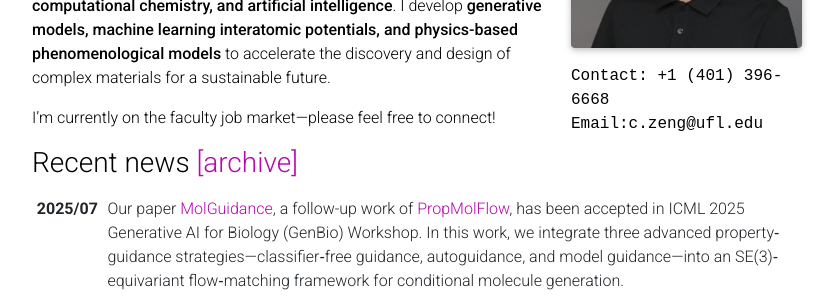
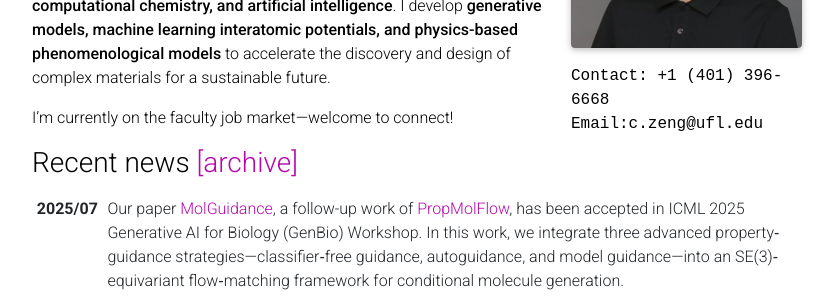
Before and after one commit to cengc13/website, a Jekyll site: the page built from _pages/about.md, in a window 1280 px wide and 1256 px high. Shown: the part 367-667 px from the top of the window, without its empty margins (223-1059 px from the left). Built offline with Jekyll 4.4.1, drawn with Linux system fonts in a browser that asks for light colours; comment, search, counter and statistics services are not loaded; a style sheet for code colours, icons or effects is not loaded.

Commit message:
bio update

```diff
--- a/_pages/about.md
+++ b/_pages/about.md
@@ -21,4 +21,4 @@
 
 My research lies at the intersection of **computational materials science, computational chemistry, and artificial intelligence**. I develop **generative models, machine learning interatomic potentials, and physics-based phenomenological models** to accelerate the discovery and design of complex materials for a sustainable future.
 
-I’m currently on the faculty job market—please feel free to connect!
+I’m currently on the faculty job market—welcome to connect!
```
